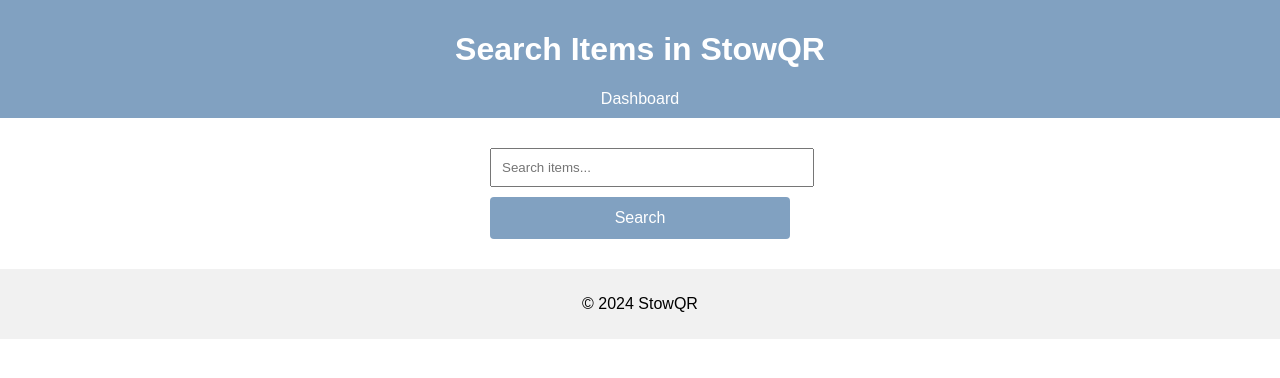
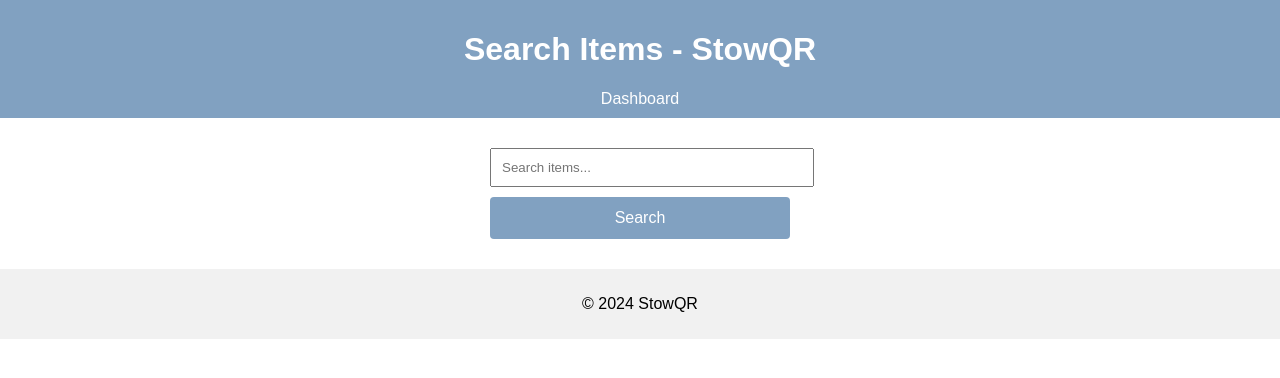
Before and after one commit to vpm5275/StowQR-Project, a website: page search-items.html in a window 1280 px wide. Drawn offline with Linux system fonts and the light colour scheme.

Commit message:
Update search-items.html

```diff
--- a/search-items.html
+++ b/search-items.html
@@ -8,7 +8,7 @@
 </head>
 <body>
     <header>
-        <h1>Search Items in StowQR</h1>
+        <h1>Search Items - StowQR</h1>
         <nav>
             <a href="dashboard.html">Dashboard</a>
         </nav>
```
